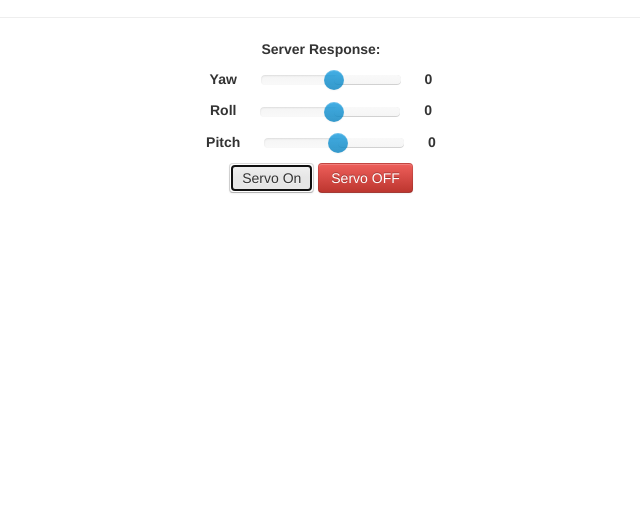
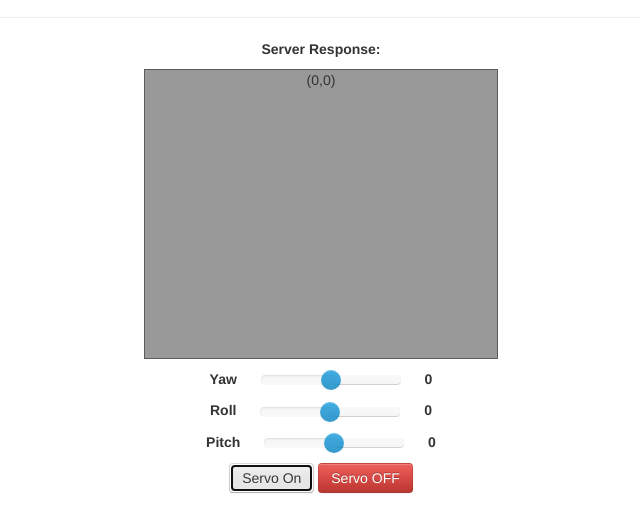
Before and after one commit to phonezawphyo/bbb-server, a plain HTML site: page websocket-client/index.html in a window 1280 px wide. Both pictures are taken after a click on the button "Servo On". Shown: the part 53-584 px from the top of the page, without its empty margins (319-959 px from the left). Drawn offline with Linux system fonts and the light colour scheme.

Commit message:
=Added 2-axis-control pad

```diff
--- a/websocket-client/css/app.css
+++ b/websocket-client/css/app.css
@@ -15,3 +15,12 @@ body, html {
 .pad-right{
     padding-right: 20px
 }
+
+[bbb-two-axis-control] {
+  width: 352px;
+  height: 288px;
+  background: rgba(0,0,0,0.4);
+  cursor: crosshair;
+  border: 1.5px solid rgba(0,0,0,0.4);
+  margin: 10px;
+}
--- a/websocket-client/index.html
+++ b/websocket-client/index.html
@@ -19,6 +19,12 @@
   <section ng-controller="WebSocketController" class="text-center">
   <strong ng-bind-template="Server Response: {{message}}"></strong>
   <br/>
+
+  <! 2-axis Controller >
+  <center>
+    <div bbb-two-axis-control>
+    </div>
+  </center>
 
   <! Yaw P8_13 >
   <div class="container">
@@ -69,6 +75,7 @@
   </div>
 
 
+  <! On/off switch >
   <div class="container">
     <button class="btn" ng-click="servoOn()">
       Servo On
@@ -76,11 +83,6 @@
     <button class="btn btn-danger" ng-click="servoOff()">
       Servo OFF
     </button>
-    <!--
-    <button class="btn btn-danger" ng-click="reset()">
-      Reset
-    </button>
-    -->
   </div>
   </section>
 
--- a/websocket-client/js/app/app.js
+++ b/websocket-client/js/app/app.js
@@ -1,4 +1,68 @@
 'use strict';
 
 // Declare app level module which depends on filters, and services
-angular.module('WebsocketClient',[]);
+angular.module('WebsocketClient',[])
+.directive('bbbTwoAxisControl', function() {
+  return {
+    restrict: 'A',
+    link: function (scope, $elem, attrs) {
+      var pos = {x:0,y:0};
+      var config = {
+        width: $elem.width(),
+        height: $elem.height(),
+        minOutput: -100,
+        maxOutput: 100,
+      };
+      var trigger = false;
+
+      var posXToOutput = function(x) {
+        // o = (y * (maxO-minO) / width + minO
+        return Math.floor(x*(config.maxOutput-config.minOutput) / config.width)+config.minOutput;
+      };
+
+      var posYToOutput = function(y) {
+        // o = (y * (maxO-minO) / height + minO
+        return Math.floor(y*(config.maxOutput-config.minOutput) / config.height)+config.minOutput;
+      };
+
+      var reset = function () {
+        pos.x = 0;
+        pos.y = 0;
+        $elem.html("(0,0)");
+        scope.resetYaw();
+        scope.resetRoll();
+        scope.resetPitch();
+        scope.$apply();
+      };
+
+      $("body").on("mouseup",function () {
+        trigger = false;
+        reset();
+      });
+
+      $elem.on("mousemove", function (e) {
+        var parentOffset = $(this).offset();
+        pos.x = posXToOutput(e.pageX - parentOffset.left);
+        pos.y = posYToOutput(e.pageY - parentOffset.top);
+        $elem.html("("+pos.x+","+pos.y+")");
+        if (trigger) {
+          scope.sliderYaw = pos.x;
+          scope.sliderPitch = pos.y;
+          scope.$apply();
+        }
+      })
+      .on("mousedown", function () {
+        trigger = true;
+      })
+      .on("mouseup", function () {
+        trigger = false;
+        reset();
+      })
+      .on("mouseout", function () {
+        if (!trigger) {
+          reset();
+        }
+      });
+    },
+  };
+});
--- a/websocket-client/js/app/web-socket-controller.js
+++ b/websocket-client/js/app/web-socket-controller.js
@@ -39,16 +39,40 @@ function WebSocketController($scope) {
       ws.send("pitch:"+$scope.sliderPitch);
     };
 
+    $scope.resetYaw = resetYaw;
+    $scope.resetRoll = resetRoll;
+    $scope.resetPitch = resetPitch;
+
+    $scope.$watch("sliderYaw", function () {
+      $scope.$sliderYaw.slider("setValue",$scope.sliderYaw);
+
+      // Send the value over the WS connection.
+      if (ws.readyState === 1)
+        ws.send("yaw:"+$scope.sliderYaw);
+    });
+
+    $scope.$watch("sliderRoll", function () {
+      $scope.$sliderRoll.slider("setValue",$scope.sliderRoll);
+
+      // Send the value over the WS connection.
+      if (ws.readyState === 1)
+        ws.send("roll:"+$scope.sliderRoll);
+    });
+
+
+    $scope.$watch("sliderPitch", function () {
+      $scope.$sliderPitch.slider("setValue",$scope.sliderPitch);
+
+      // Send the value over the WS connection.
+      if (ws.readyState === 1)
+        ws.send("pitch:"+$scope.sliderPitch);
+    });
+
     // Setup listener for slider events.
     $scope.$sliderYaw = $('.slider-yaw').slider()
     .on('slide', function (event) {
-
         // Update the UI for current slider value.
         $scope.$apply($scope.sliderYaw = event.value);
-
-        // Send the value over the WS connection.
-        if (ws.readyState === 1)
-            ws.send("yaw:"+event.value);
     })
     .on("slideStop", function () {
       $scope.$apply(resetYaw);
@@ -56,13 +80,8 @@ function WebSocketController($scope) {
 
     $scope.$sliderRoll = $('.slider-roll').slider()
     .on('slide', function (event) {
-
         // Update the UI for current slider value.
         $scope.$apply($scope.sliderRoll = event.value);
-
-        // Send the value over the WS connection.
-        if (ws.readyState === 1)
-            ws.send("roll:"+event.value);
     })
     .on("slideStop", function () {
       $scope.$apply(resetRoll);
@@ -70,13 +89,8 @@ function WebSocketController($scope) {
 
     $scope.$sliderPitch = $(".slider-pitch").slider()
     .on('slide', function (event) {
-
         // Update the UI for current slider value.
         $scope.$apply($scope.sliderPitch = event.value);
-
-        // Send the value over the WS connection.
-        if (ws.readyState === 1)
-            ws.send("pitch:"+event.value);
     })
     .on("slideStop", function () {
       $scope.$apply(resetPitch);
```
Also changed, not shown: 1 other file.
